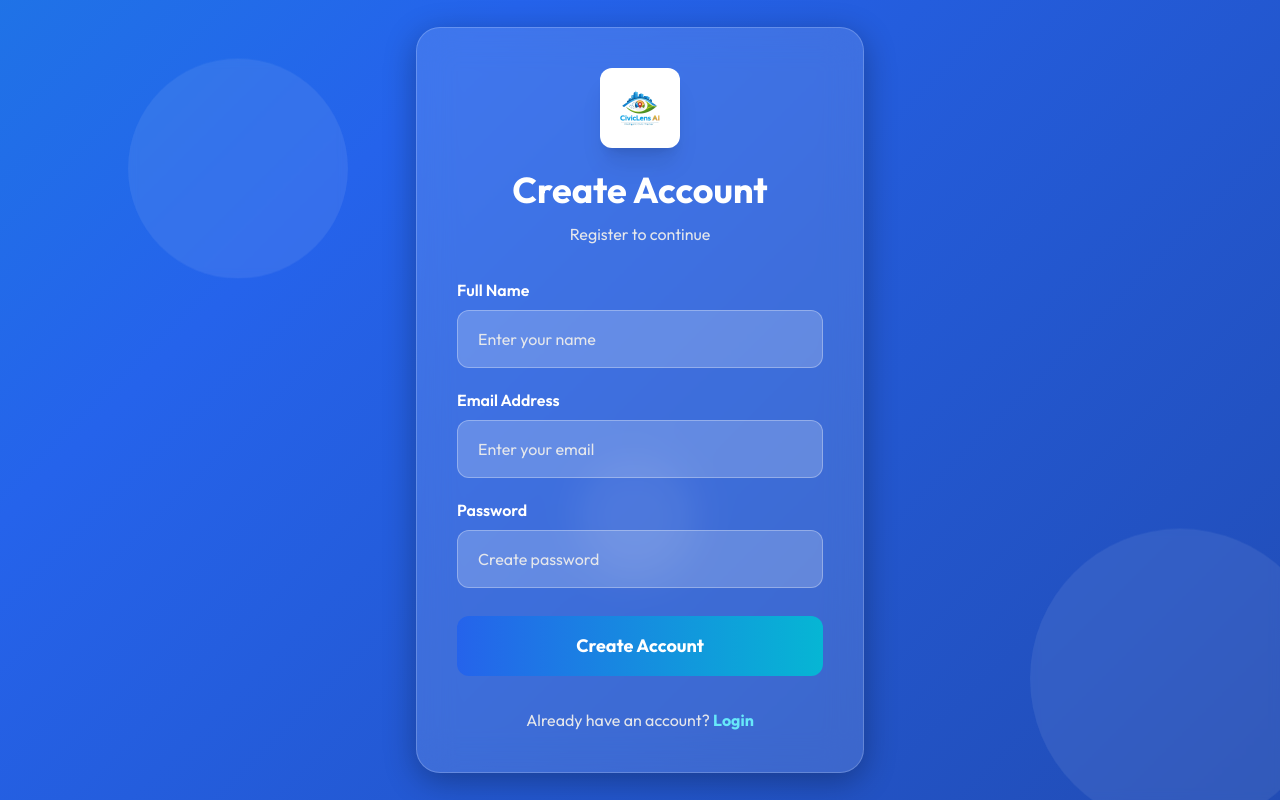
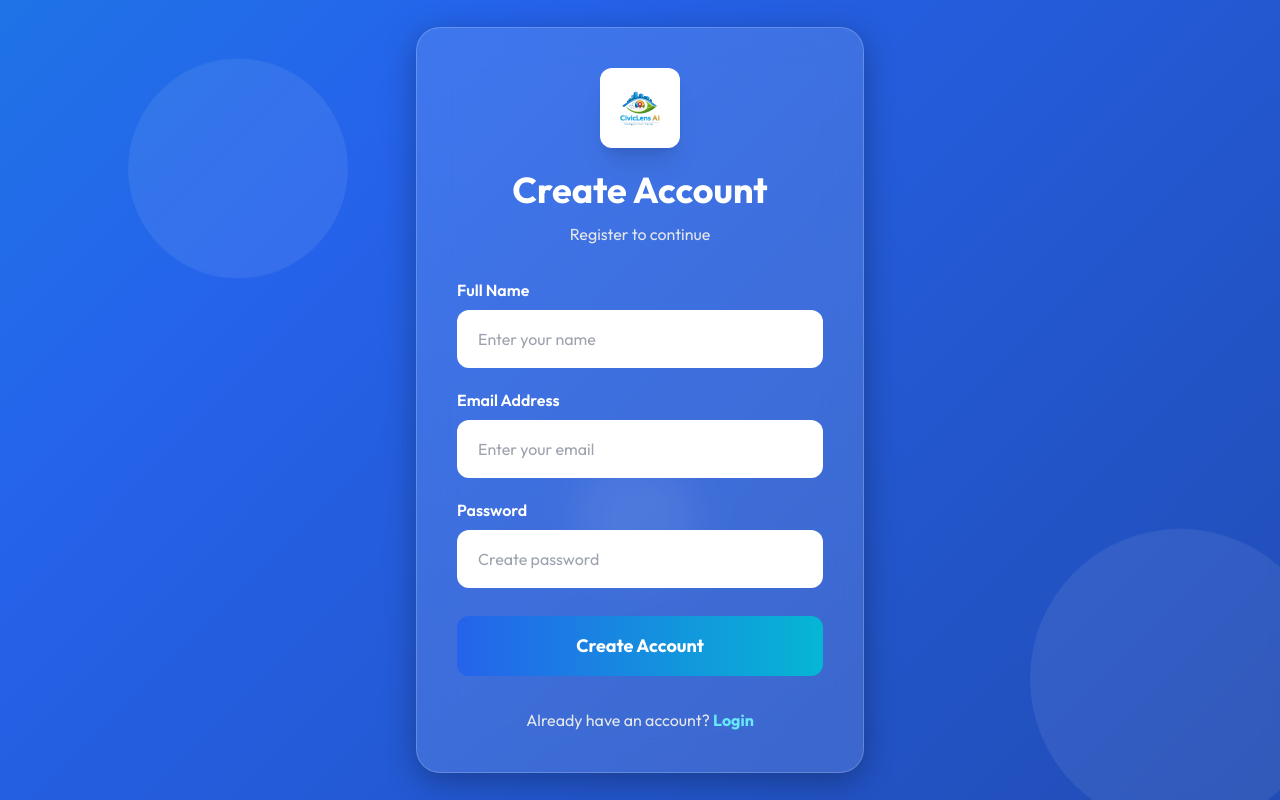
Before and after one commit to Suhasegowda/pothole-frontend, a React (Vite) app: page /signup in a window 1280 px wide. Built offline with nearby package versions, Linux system fonts and the light colour scheme.

Commit message:
Updated signup input styling to have solid white backgrounds

```diff
--- a/src/pages/Signup.jsx
+++ b/src/pages/Signup.jsx
@@ -58,7 +58,7 @@ function Signup() {
               value={name}
               onChange={(e) => setName(e.target.value)}
               placeholder="Enter your name"
-              className="input-box w-full px-5 py-4 rounded-xl bg-white/20 border border-white/30 outline-none placeholder:text-gray-200 text-white"
+              className="input-box w-full px-5 py-4 rounded-xl bg-white border border-white/30 outline-none placeholder:text-gray-400 text-slate-800"
             />
           </div>
 
@@ -73,7 +73,7 @@ function Signup() {
               value={email}
               onChange={(e) => setEmail(e.target.value)}
               placeholder="Enter your email"
-              className="input-box w-full px-5 py-4 rounded-xl bg-white/20 border border-white/30 outline-none placeholder:text-gray-200 text-white"
+              className="input-box w-full px-5 py-4 rounded-xl bg-white border border-white/30 outline-none placeholder:text-gray-400 text-slate-800"
             />
           </div>
 
@@ -88,7 +88,7 @@ function Signup() {
               value={password}
               onChange={(e) => setPassword(e.target.value)}
               placeholder="Create password"
-              className="input-box w-full px-5 py-4 rounded-xl bg-white/20 border border-white/30 outline-none placeholder:text-gray-200 text-white"
+              className="input-box w-full px-5 py-4 rounded-xl bg-white border border-white/30 outline-none placeholder:text-gray-400 text-slate-800"
             />
           </div>
 
```
